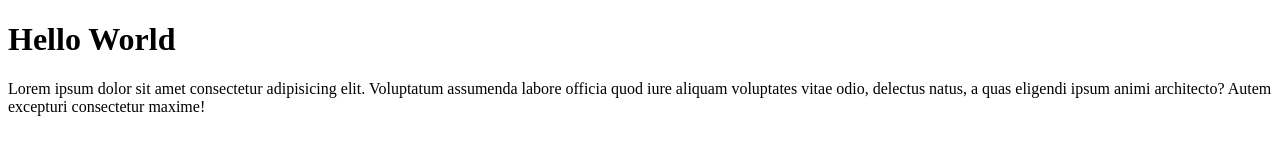
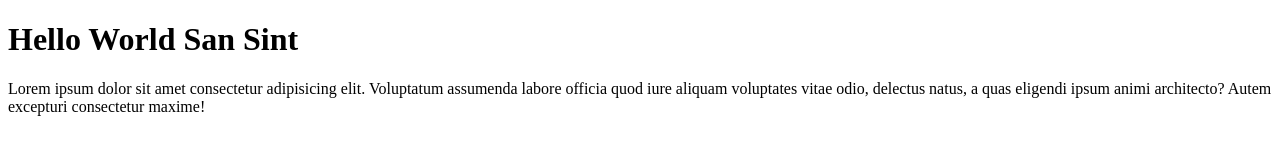
Before and after one commit to SanSintLaWun/test-repo, a plain HTML site: page index.html in a window 1280 px wide. Drawn offline with Linux system fonts and the light colour scheme.

Commit message:
modified1 index.html

```diff
--- a/index.html
+++ b/index.html
@@ -6,7 +6,7 @@
     <title>Document</title>
 </head>
 <body>
-    <h1>Hello World</h1>
+    <h1>Hello World San Sint</h1>
     <p>Lorem ipsum dolor sit amet consectetur adipisicing elit. Voluptatum assumenda labore officia quod iure aliquam voluptates vitae odio, delectus natus, a quas eligendi ipsum animi architecto? Autem excepturi consectetur maxime!</p>
 </body>
 </html>
```
